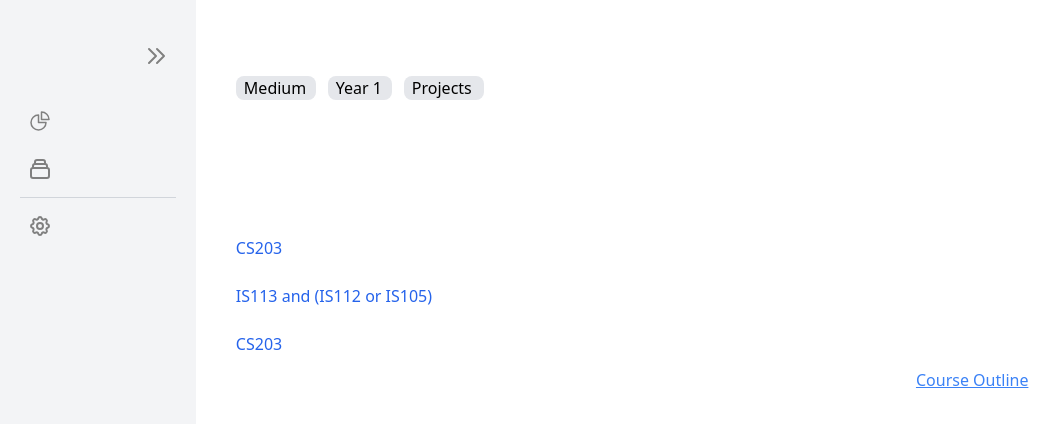
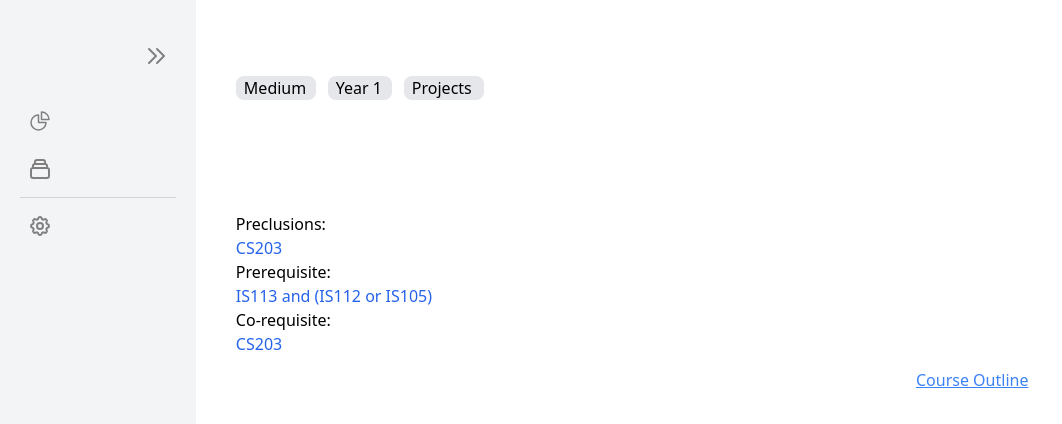
Before and after one commit to PlanMyMods/web-frontend, a Vue app: page / in a window 1280 px wide. Shown: the top 424 px of the page, without its empty margins (0-1062 px from the left). Built offline with nearby package versions, Linux system fonts and the light colour scheme.

Commit message:
fixed sidebar issue

```diff
--- a/src/App.vue
+++ b/src/App.vue
@@ -6,10 +6,7 @@
     <div class="flex overscroll-contain">
       <Sidebar />
       <PageContentPlaceholder>
-        <!-- <component :is="childComponent"></component>
-        <component :is="childComponent"></component>
-        <component :is="childComponent"></component>
-        <component :is="childComponent"></component> -->
+
         <Placeholder />
       </PageContentPlaceholder>
     </div>
--- a/src/components/Placeholder.vue
+++ b/src/components/Placeholder.vue
@@ -19,7 +19,7 @@
                     unstructured data (i.e., text) in current business information systems.
                 </div>
                 <!--Preclusions, Prerequisite and Co-requisite-->
-                <div class="text-white">
+                <div class="text-black dark:text-white">
                     <div id="preclusion">
                         <p class="font-medium">Preclusions:</p>
                         <p class="text-blue-600">CS203</p>
--- a/src/components/Sidebar.vue
+++ b/src/components/Sidebar.vue
@@ -1,6 +1,6 @@
 <template>
     <div class="bg-gray-100 dark:bg-gray-800 p-5 pt-8 relative h-screen min-w-[14rem] duration-300 w-56"
-        :class="{'w-20 min-w-[5rem]':showSideBar}">
+        :class="{'w-5 min-w-[5rem]':showSideBar}">
         <Button @click="showSideBar = !showSideBar" class=" text-gray-500  absolute right-5 top-9 dark:text-gray-400"
             :class="{'rotate-180':showSideBar}">
             <img class="w-6 h-6" src="../assets/arrowLeft.svg" alt="">
```
